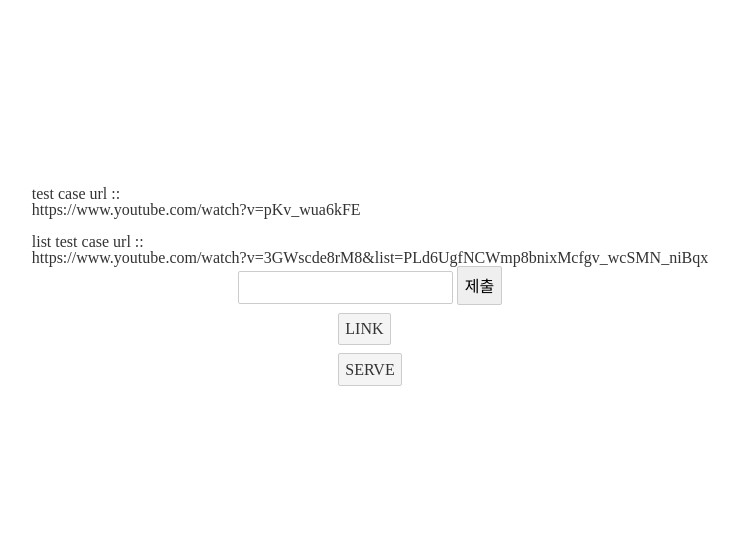
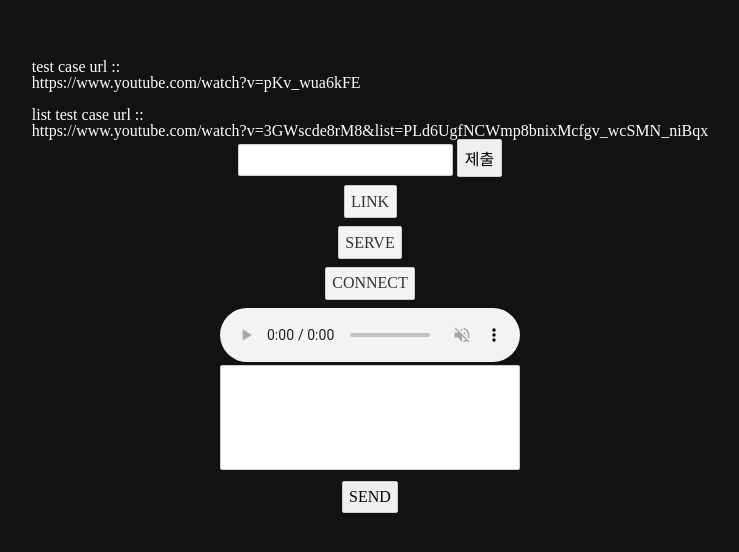
Before and after one commit to usw-world/project-garticsong, a Svelte app: page / in a window 1280 px wide. Shown: the part 110-662 px from the top of the page, without its empty margins (270-1009 px from the left). Built offline with nearby package versions, Linux system fonts and the light colour scheme; no server answers.

Commit message:
commit for test(sorry)

```diff
--- a/server.js
+++ b/server.js
@@ -12,8 +12,10 @@ const { Server } = require("socket.io");
 const io = new Server(server, {
     cors: {
         origin: [
-            "http://10.30.5.129:" + PORT_NUMBER,
-            "http://10.30.5.129:2000",
+            // "http://10.30.5.129:" + PORT_NUMBER,
+            // "http://10.30.5.129:2000",
+            "http://192.168.219.101:2000",
+            "http://localhost:2000"
         ],
     }
 });
--- a/src/MediaRelayer.svelte
+++ b/src/MediaRelayer.svelte
@@ -3,7 +3,8 @@
     import { io } from 'socket.io-client';
 
     // const socket = io("https://garticsong.herokuapp.com/");
-    const socket = io("http://10.30.5.129:2023");
+    // const socket = io("http://10.30.5.129:2023");
+    const socket = io("http://192.168.219.101:2023");
 
     const ConnectAnother = () => {
         MakeCall();
@@ -13,11 +14,9 @@
             'urls':['stun:stun.l.google.com:19302', 'stun:stun1.l.google.com:19302']
         },
     ]};
-    const peerConnection = new RTCPeerConnection();
-    let localStream;
+    const peerConnection = new RTCPeerConnection(configuration);
 
     peerConnection.addEventListener("icecandidate", event => {
-        console.log("Ice event", event);
         socket.emit({'newIceCandidate': event.candidate});
     })
     peerConnection.addEventListener('connectionstatechange', event => {
@@ -27,8 +26,26 @@
         }
     });
 
-    console.log(peerConnection.getConfiguration(configuration));
-    // peerConnection.setConfiguration(configuration);
+    const GetUserMedia = async () => {
+        try {
+            const devices = await navigator.mediaDevices.getUserMedia({ "video": false, "audio": true });
+            const stream = devices;
+            const audioElmt = document.querySelector("audio#localaudio");
+            audioElmt.srcObject = stream;
+            stream.getTracks().forEach(track => {
+                peerConnection.addTrack(track, stream);
+            });
+        } catch (error) {
+            console.error("Error opening audio device.", error);
+        }
+    }
+    let OnSubmitMessage = () => {
+        const channel = peerConnection.createDataChannel("usoock");
+        channel.addEventListener("open", event => {
+            channel.send("Dragon Usoock!");
+        })
+        console.log(channel);
+    };
 
     const MakeCall = async () => {
         socket.on("iceCandidate", async payload => {
@@ -39,18 +56,27 @@
                 console.error('Error adding received ice candidate', e);
             }
         })
-
         socket.on("answer", async payload => {
             await peerConnection.setRemoteDescription(new RTCSessionDescription(payload));
             console.log("Receive answer.");
-            console.log(peerConnection.getConfiguration(configuration));
         });
         const offer = await peerConnection.createOffer();
         await peerConnection.setLocalDescription(offer);
         socket.emit("offer", {"offer": offer});
     }
 
-    const Serve = async () => {
+    const MakeServe = async () => {
+        peerConnection.addEventListener("datachannel", event => {
+            console.log("I can Fly!");
+            let channel = event.channel;
+            channel.onopen = (event) => {
+                channel.send("Fly to the sky!");
+            };
+            channel.onmessage = (event) => {
+                console.log(event.data);
+            }
+        })
+
         socket.on("offer", async payload => {
             peerConnection.setRemoteDescription(new RTCSessionDescription(payload));
             const answer = await peerConnection.createAnswer();
@@ -66,6 +92,11 @@
                 console.error('Error adding received ice candidate', e);
             }
         })
+        const audioElmt = document.querySelector("audio#localaudio");
+        peerConnection.addEventListener("track", async(event) => {
+            const[ remoteStream ] = event.streams;
+            audioElmt.srcObject = remoteStream;
+        })
         console.log("Get ready to serve");
     };
     /* << Socket io test area */
@@ -79,6 +110,21 @@
         <button class="do-link" on:click="{ConnectAnother}">LINK</button>
     </div>
     <div class="serveman">
-        <button class="do-serve" on:click="{Serve}">SERVE</button>
+        <button class="do-serve" on:click="{MakeServe}">SERVE</button>
     </div>
+    <button class="do-finddevice" on:click="{GetUserMedia}">CONNECT</button><br>
+    <audio id="localaudio" autoplay playsinline controls="false" muted></audio><br>
+    <form class="messagebox-wrap" on:submit|preventDefault="{OnSubmitMessage}">
+        <textarea name="message" id="message" cols="30" rows="5"></textarea><br>
+        <input type="submit" value="SEND" />
+    </form>
 </main>
+
+<style>
+    main {
+        text-align: center;
+    }
+    textarea {
+        resize: none;
+    }
+</style>
--- a/src/global.css
+++ b/src/global.css
@@ -2,10 +2,11 @@ html, body {
 	position: relative;
 	width: 100%;
 	height: 100%;
+	color: #fff;
+	background-color: #121212;
 }
 
 body {
-	color: #333;
 	margin: 0;
 	padding: 8px;
 	box-sizing: border-box;
```
Also changed, not shown: src/App.svelte (line endings or trailing spaces).
